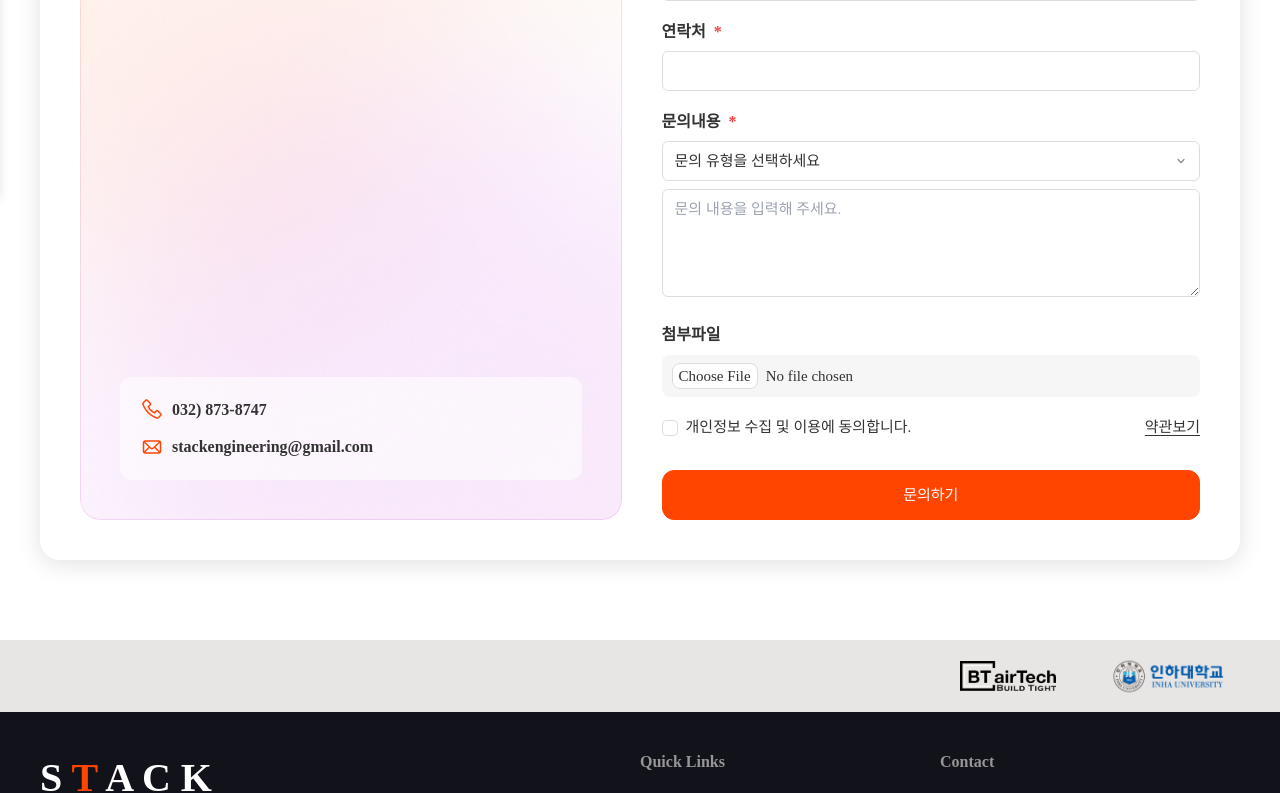
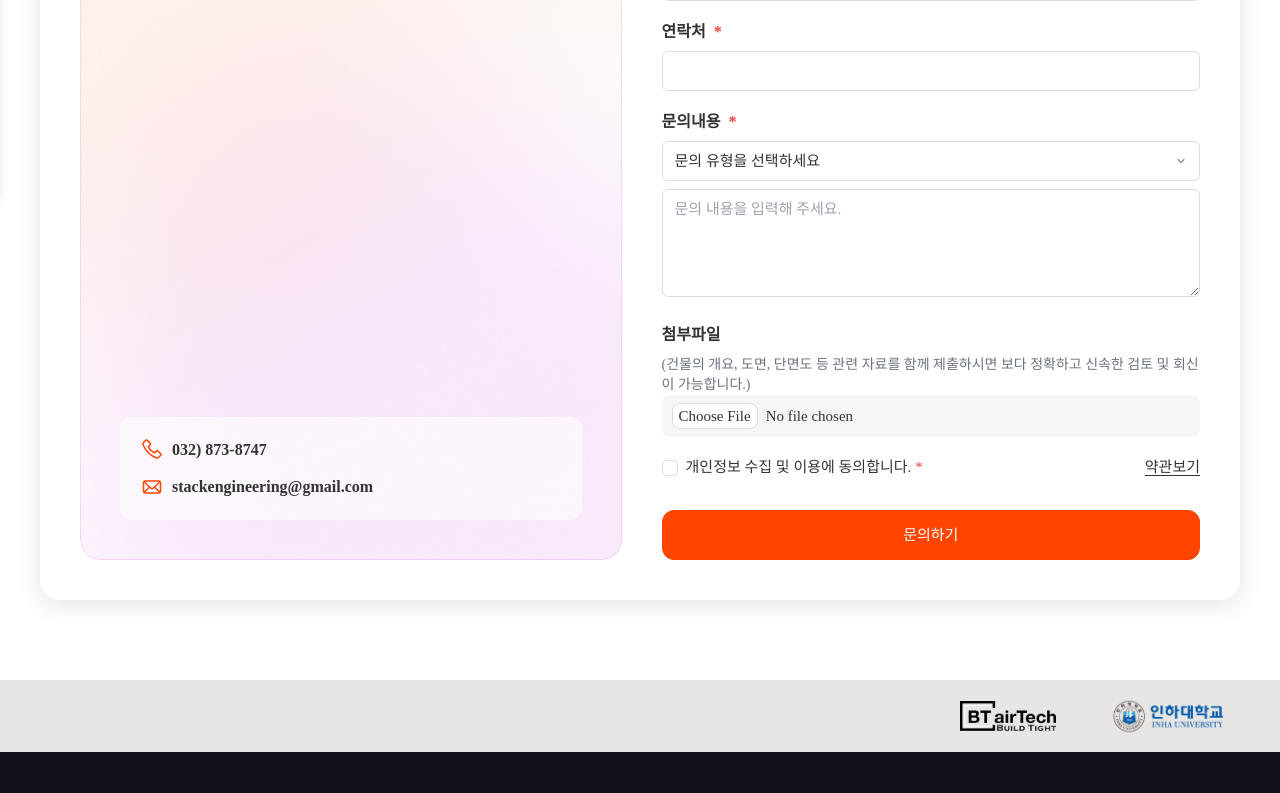
Before and after one commit to loo4os2o/stack-frontend, a Next.js app: page /service-request in a window 1280 px wide. Shown: the part 601-1394 px from the top of the page. Built offline with nearby package versions, Linux system fonts and the light colour scheme.

Commit message:
[수정] ServiceRequestPage에서 첨부파일 안내 문구 추가 및 개인정보 동의 표시 개선

```diff
--- a/src/app/service-request/page.tsx
+++ b/src/app/service-request/page.tsx
@@ -162,6 +162,9 @@ export default function ServiceRequestPage() {
 
             <div className="form-group">
               <label>첨부파일</label>
+              <p className="text-sm text-gray-500 mt-1">
+                (건물의 개요, 도면, 단면도 등 관련 자료를 함께 제출하시면 보다 정확하고 신속한 검토 및 회신이 가능합니다.)
+              </p>
               <input type="file" name="file" onChange={handleChange} />
             </div>
 
@@ -174,7 +177,7 @@ export default function ServiceRequestPage() {
                   onChange={handleChange}
                   required
                 />
-                <span>개인정보 수집 및 이용에 동의합니다.</span>
+                <span>개인정보 수집 및 이용에 동의합니다.</span> <span className="text-red-500 ml-1">*</span>
               </label>
               <Link href="#" className="login-link-btn">
                 약관보기
```
